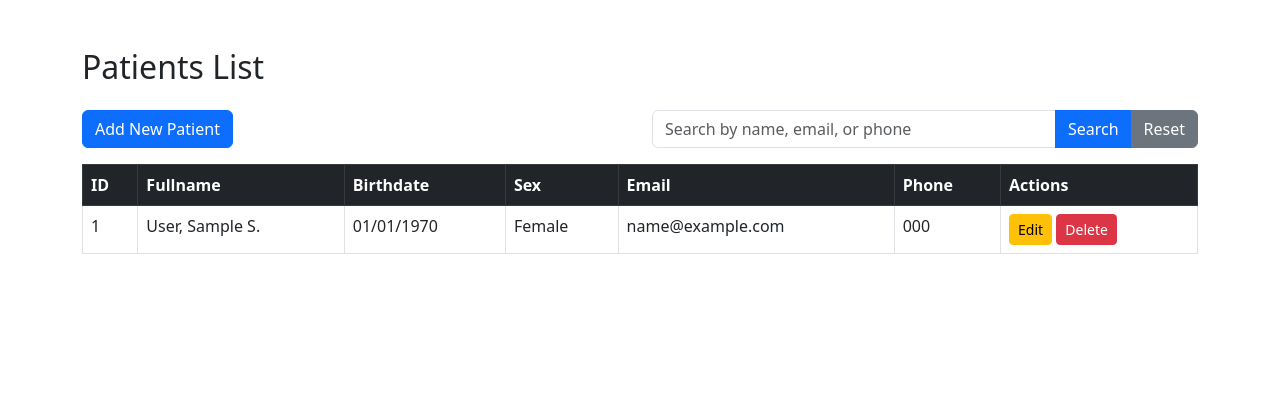
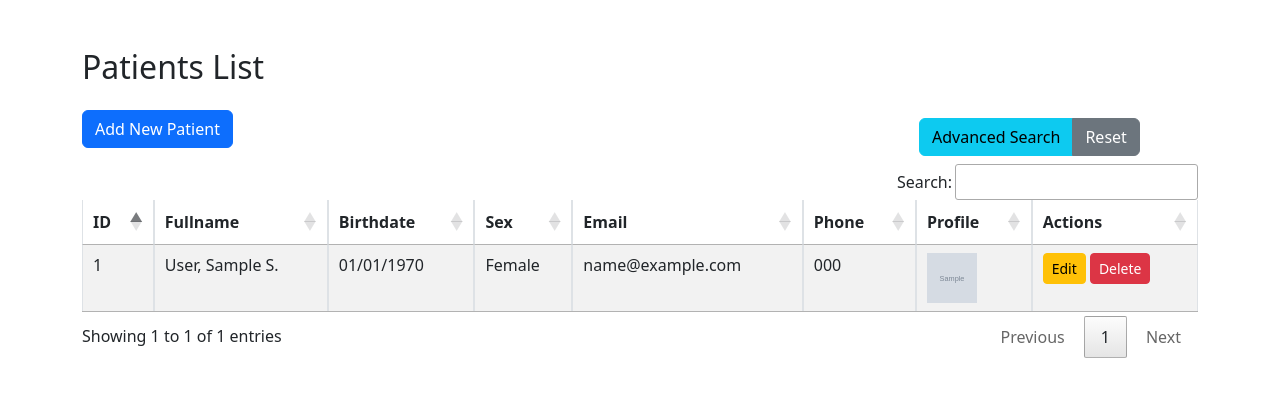
Before and after one commit to cadota02/emrpatientregci, a CodeIgniter app: page /database/ in a window 1280 px wide. Shown: the top 397 px of the page. Run offline with CodeIgniter, Linux system fonts and the light colour scheme; tables that the repository leaves empty or names only in its code hold one stand-in row (values such as "Sample post"); grey boxes marked "Sample" are stand-in pictures; some libraries are stand-ins or nearby versions.

Commit message:
Syncing latest changes

```diff
--- a/application/config/autoload.php
+++ b/application/config/autoload.php
@@ -59,7 +59,7 @@ $autoload['packages'] = array('package1', 'package2');
 |
 |	$autoload['libraries'] = array('user_agent' => 'ua');
 */
-$autoload['libraries'] = array('session','database','form_validation','migration');
+$autoload['libraries'] = array('session','database','form_validation','migration', 'upload');
 
 /*
 | -------------------------------------------------------------------
--- a/application/config/migration.php
+++ b/application/config/migration.php
@@ -69,7 +69,7 @@ $config['migration_auto_latest'] = FALSE;
 | be upgraded / downgraded to.
 |
 */
-$config['migration_version'] = 3;
+$config['migration_version'] = 4;
 
 /*
 |--------------------------------------------------------------------------
--- a/application/controllers/Patient.php
+++ b/application/controllers/Patient.php
@@ -7,6 +7,7 @@ class Patient extends CI_Controller {
         parent::__construct();
         $this->load->model('Patient_model');
         $this->load->library('form_validation');
+        $this->load->library('upload');
     }
 
     public function index() {
@@ -17,6 +18,21 @@ class Patient extends CI_Controller {
     }
 
     public function add() {
+        $config['upload_path']   = './uploads/patients/'; // Folder to store files
+        $config['allowed_types'] = 'jpg|jpeg|png|gif'; // Allowed file types
+        $config['max_size']      = 2048; // Max file size in KB (2MB)
+        $config['encrypt_name']  = TRUE; // Rename file to avoid conflicts
+
+        $this->upload->initialize($config);
+
+        if ($this->upload->do_upload('profile_image')) {
+            $upload_data = $this->upload->data();
+            $profile_image = 'uploads/patients/' . $upload_data['file_name']; // Store file path
+        } else {
+            $profile_image = NULL; // Set NULL if no file uploaded
+        }
+
+
         //Set validation rules
         $this->form_validation->set_rules('firstname', 'Firstaname', 'required|min_length[3]|max_length[255]');
         $this->form_validation->set_rules('lastname', 'Lastname', 'required|min_length[3]|max_length[255]');
@@ -37,7 +53,8 @@ class Patient extends CI_Controller {
                 'sex' => $this->input->post('sex'),
                 'phone' => $this->input->post('phone'),
                 'email' => $this->input->post('email'),
-                'created_at' => date('Y-m-d H:i:s')
+                'created_at' => date('Y-m-d H:i:s'),
+                'profile_image'=> $profile_image
             ];
 
             if($this->Patient_model->insert_patient($patient_data)) {
@@ -53,26 +70,20 @@ class Patient extends CI_Controller {
     }
     //get patient details
     public function edit($id) {
-
         $data['patient'] = $this->Patient_model->get_patient_by_id($id);
-        if(!$data['patient']) {
-          show_404();
-        }
-        else
-        {
-            $this->form_validation->set_rules('firstname', 'Firstaname', 'required|min_length[3]|max_length[255]');
+        if (!$data['patient']) {
+            show_404();
+        } else {
+            $this->form_validation->set_rules('firstname', 'Firstname', 'required|min_length[3]|max_length[255]');
             $this->form_validation->set_rules('lastname', 'Lastname', 'required|min_length[3]|max_length[255]');
             $this->form_validation->set_rules('sex', 'Sex', 'required|min_length[1]|max_length[1]');
             $this->form_validation->set_rules('birthday', 'Birthday', 'required');
             $this->form_validation->set_rules('email', 'Email', 'required|valid_email');
             $this->form_validation->set_rules('phone', 'Phone', 'required|min_length[10]|max_length[15]');
 
-            if($this->form_validation->run()== FALSE)
-            {
+            if ($this->form_validation->run() == FALSE) {
                 $this->load->view('patient/edit', $data);
-            }
-            else
-            {
+            } else {
                 $update_data = [
                     'firstname' => $this->input->post('firstname'),
                     'lastname' => $this->input->post('lastname'),
@@ -83,12 +94,34 @@ class Patient extends CI_Controller {
                     'email' => $this->input->post('email'),
                     'updated_at' => date('Y-m-d H:i:s')
                 ];
-                if($this->Patient_model->update_patient($id, $update_data)) {
+
+                // Handle Profile Image Upload
+                if (!empty($_FILES['profile_image']['name'])) {
+                    $config['upload_path'] = './uploads/patients/'; // Folder where images will be stored
+                    $config['allowed_types'] = 'jpg|jpeg|png|gif';
+                    $config['max_size'] = 2048; // 2MB max size
+                    $config['encrypt_name']  = TRUE;
+                    $this->upload->initialize($config);
+                    if ($this->upload->do_upload('profile_image')) {
+                        $uploadData = $this->upload->data();
+                        $update_data['profile_image'] = 'uploads/patients/' . $uploadData['file_name'];
+
+                        // Delete old image if exists
+                        if (!empty($data['patient']['profile_image']) && file_exists('./uploads/patients/'.$data['patient']['profile_image'])) {
+                            unlink('./uploads/patients/'.$data['patient']['profile_image']);
+                        }
+                    } else {
+                        $this->session->set_flashdata('error', 'Failed to upload profile image: '.$this->upload->display_errors());
+                        redirect('patient/edit/'.$id);
+                    }
+                }
+
+                if ($this->Patient_model->update_patient($id, $update_data)) {
                     $this->session->set_flashdata('success', 'Patient updated successfully');
                     redirect('patient/index');
                 } else {
                     $this->session->set_flashdata('error', 'Failed to update patient.');
-                    redirect('patient/edit',$data);
+                    redirect('patient/edit/'.$id);
                 }
             }
         }
--- a/application/views/patient/index.php
+++ b/application/views/patient/index.php
@@ -7,8 +7,23 @@
 
     <!-- ✅ Bootstrap -->
     <link href="https://cdn.jsdelivr.net/npm/bootstrap@5.3.0/dist/css/bootstrap.min.css" rel="stylesheet">
+    <link rel="stylesheet" href="https://cdn.datatables.net/buttons/2.3.6/css/buttons.dataTables.min.css">
+    <link rel="stylesheet" href="https://cdn.datatables.net/1.11.5/css/jquery.dataTables.min.css">
     <!-- ✅ SweetAlert -->
     <script src="https://cdn.jsdelivr.net/npm/sweetalert2@11"></script>
+    <!-- ✅ DataTables -->
+    <script src="https://code.jquery.com/jquery-3.6.0.min.js"></script>
+    <script src="https://cdn.datatables.net/1.11.5/js/jquery.dataTables.min.js"></script>
+
+    <script src="https://cdn.jsdelivr.net/npm/bootstrap@5.3.0/dist/js/bootstrap.bundle.min.js"></script>
+
+    <script src="https://cdn.datatables.net/buttons/2.3.6/js/dataTables.buttons.min.js"></script>
+    <script src="https://cdn.datatables.net/buttons/2.3.6/js/buttons.html5.min.js"></script>
+    <script src="https://cdn.datatables.net/buttons/2.3.6/js/buttons.print.min.js"></script>
+    <script src="https://cdnjs.cloudflare.com/ajax/libs/jszip/3.10.1/jszip.min.js"></script>
+    <script src="https://cdnjs.cloudflare.com/ajax/libs/pdfmake/0.2.7/pdfmake.min.js"></script>
+    <script src="https://cdnjs.cloudflare.com/ajax/libs/pdfmake/0.2.7/vfs_fonts.js"></script>
+
 </head>
 <body>
     <div class="container mt-5">
@@ -26,28 +41,27 @@
                 });
             </script>
         <?php endif; ?>
-        <div class="row">
-            <div class="col-md-6">
-                  <!-- ✅ Add New Patient -->
-        <a href="<?php echo site_url('patient/add'); ?>" class="btn btn-primary mb-3">Add New Patient</a>
+
+        <div class="d-flex align-items-center">
+            <div class="col-md-9">
+                  <a href="<?php echo site_url('patient/add'); ?>" class="btn btn-primary mb-3">Add New Patient</a>
             </div>
-            <div class="col-md-6">
-            <form method="GET" action="<?php echo site_url('patient/index'); ?>" class="mb-3">
-            <div class="input-group">
-                <input type="text" name="search" class="form-control" placeholder="Search by name, email, or phone" value="<?php echo isset($_GET['search']) ? $_GET['search'] : ''; ?>">
-                <button type="submit" class="btn btn-primary">Search</button>
+            <div class="col-md-3 d-flex justify-content-end">
+                <div class="input-group">
+                <button class="btn btn-info" data-bs-toggle="modal" data-bs-target="#searchModal">
+                    Advanced Search
+                </button>
                 <a href="<?php echo site_url('patient'); ?>" class="btn btn-secondary">Reset</a>
+                </div>
             </div>
-        </form>
-            </div>
+
         </div>
-
 
 
         <!-- ✅ Patient List Table -->
         <div class="table-responsive">
-            <table class="table table-bordered">
-                <thead class="table-dark">
+            <table id="patientTable" class="table table-striped table-bordered">
+                <thead >
                     <tr>
                         <th>ID</th>
                         <th>Fullname</th>
@@ -55,6 +69,7 @@
                         <th>Sex</th>
                         <th>Email</th>
                         <th>Phone</th>
+                        <th>Profile</th>
                         <th>Actions</th>
                     </tr>
                 </thead>
@@ -68,6 +83,13 @@
                         <td><?php echo $patient['email']; ?></td>
                         <td><?php echo $patient['phone']; ?></td>
                         <td>
+                            <?php if ($patient['profile_image']): ?>
+                                <img src="<?php echo base_url($patient['profile_image']); ?>" width="50" height="50">
+                            <?php else: ?>
+                                No Image
+                            <?php endif; ?>
+                        </td>
+                        <td>
                             <a href="<?php echo site_url('patient/edit/'.$patient['id']); ?>" class="btn btn-warning btn-sm">Edit</a>
                             <button class="btn btn-danger btn-sm" onclick="confirmDelete(<?php echo $patient['id']; ?>)">Delete</button>
                         </td>
@@ -78,6 +100,70 @@
         </div>
     </div>
 
+
+    <div class="modal fade" id="searchModal" tabindex="-1" aria-labelledby="searchModalLabel" aria-hidden="true">
+    <div class="modal-dialog">
+        <div class="modal-content">
+            <div class="modal-header">
+                <h5 class="modal-title" id="searchModalLabel">Advanced Search</h5>
+                <button type="button" class="btn-close" data-bs-dismiss="modal" aria-label="Close"></button>
+            </div>
+            <div class="modal-body">
+                <form id="searchForm">
+                    <div class="mb-3">
+                        <label for="searchName" class="form-label">Name</label>
+                        <input type="text" class="form-control" id="searchName" placeholder="Enter Name">
+                    </div>
+                    <div class="mb-3">
+                        <label for="searchEmail" class="form-label">Email</label>
+                        <input type="text" class="form-control" id="searchEmail" placeholder="Enter Email">
+                    </div>
+                    <div class="mb-3">
+                        <label for="searchPhone" class="form-label">Phone</label>
+                        <input type="text" class="form-control" id="searchPhone" placeholder="Enter Phone">
+                    </div>
+                </form>
+            </div>
+            <div class="modal-footer">
+                <button type="button" class="btn btn-secondary" data-bs-dismiss="modal">Cancel</button>
+
+                <button type="button" class="btn btn-primary" id="applySearch">Search</button>
+            </div>
+        </div>
+    </div>
+</div>
+
+
+    <script>
+    $(document).ready(function() {
+        var table = $('#patientTable').DataTable({
+            dom: 'Bfrtip', // Enable buttons
+            buttons: [
+                'copy', 'csv', 'excel', 'pdf', 'print' // Add export options
+            ]
+        });
+          // Search Button Click Event
+            $('#applySearch').on('click', function() {
+                var name = $('#searchName').val().trim();
+                var email = $('#searchEmail').val().trim();
+                var phone = $('#searchPhone').val().trim();
+
+                // Use %% for SQL-like partial search
+                table.column(1).search(name, false, true);  // Fullname column
+        table.column(4).search(email, false, true); // Email column
+        table.column(5).search(phone, false, true); // Phone column
+
+                table.draw();
+                $('#searchModal').modal('hide');
+                $('.modal-backdrop').remove();
+                $('body').removeClass('modal-open');
+
+            });
+    });
+
+
+
+</script>
     <!-- ✅ Delete Confirmation -->
     <script>
         function confirmDelete(patientId) {
```
Also changed, not shown: application/views/patient/add.php (+7 -1 lines), application/views/patient/edit.php (+18 -4 lines), application/migrations/004_alter_patient_add_column_profileimage.php (added), uploads/patients/0cff2bcba533f524030a654028d40b61.PNG (added), uploads/patients/124a986b9b980cd9e8dabe9949261c23.PNG (added), uploads/patients/1e983f1fc7b6d167fdde7c6e43cd4b35.png (added), uploads/patients/7284b4a8e99df272d1e7cde13f850f7e.png (added), uploads/patients/a2c185603f0fc0dc30e3d8fed11ab1b0.png (added), uploads/patients/a347c674558ea6e2891a7dfce22ade33.PNG (added), uploads/patients/a371aa828a8c2256d038475f789dc908.png (added), uploads/patients/a4cc70bafb7eac8462ba5425007999c4.png (added).
